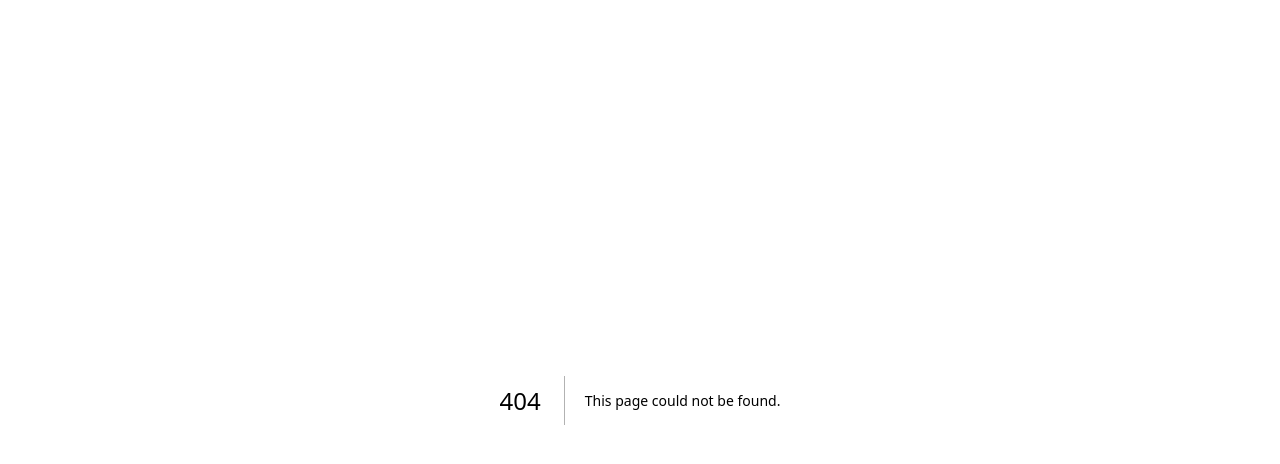
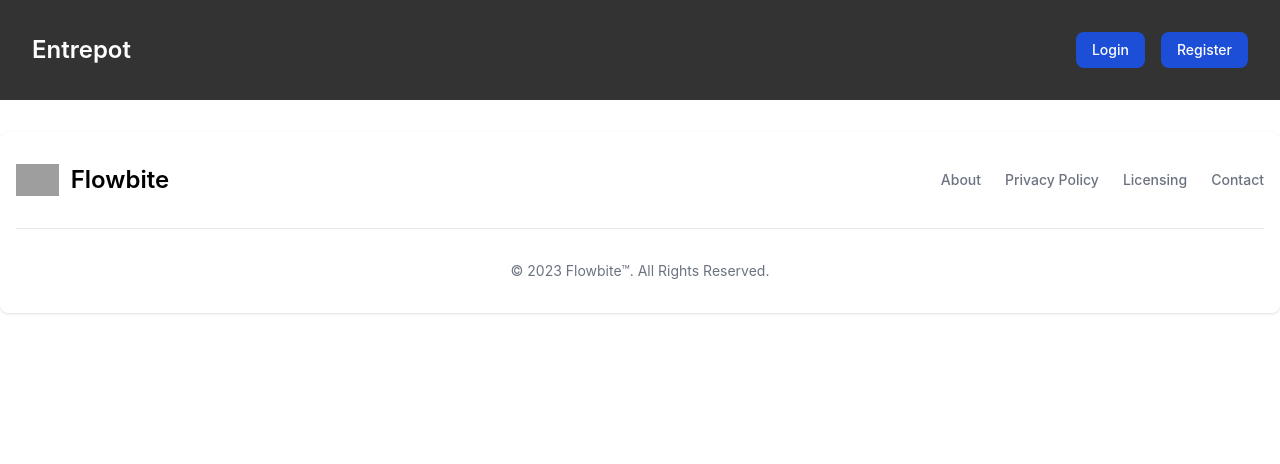
Before and after one commit to MeetHansalia/login, a Next.js app: page /Login/Layout in a window 1280 px wide. Before the commit this address had no page. Shown: the top 464 px of the page. Built offline with nearby package versions, Linux system fonts and the light colour scheme; grey boxes are pictures that could not be loaded.

Commit message:
router flick error

```diff
--- /dev/null
+++ b/components/Footer.js
@@ -0,0 +1,36 @@
+import React from 'react';
+
+const Footer = () => {
+  return (
+    <div className='bg-slate-gray-800'>
+      <footer className="bg-slate-gray-800 rounded-lg shadow dark:bg-gray-700">
+        <div className="w-full max-w-screen-xl mx-auto p-4 md:py-8 bg-slate-gray-800">
+          <div className="sm:flex sm:items-center sm:justify-between">
+            <a href="https://flowbite.com/" className="flex items-center mb-4 sm:mb-0 space-x-3 rtl:space-x-reverse">
+              <img src="https://flowbite.com/docs/images/logo.svg" className="h-8" alt="Flowbite Logo" />
+              <span className="self-center text-2xl font-semibold whitespace-nowrap dark:text-white">Flowbite</span>
+            </a>
+            <ul className="flex flex-wrap items-center mb-6 text-sm font-medium text-gray-500 sm:mb-0 dark:text-gray-400">
+              <li>
+                <a href="#" className="hover:underline me-4 md:me-6">About</a>
+              </li>
+              <li>
+                <a href="#" className="hover:underline me-4 md:me-6">Privacy Policy</a>
+              </li>
+              <li>
+                <a href="#" className="hover:underline me-4 md:me-6">Licensing</a>
+              </li>
+              <li>
+                <a href="#" className="hover:underline">Contact</a>
+              </li>
+            </ul>
+          </div>
+          <hr className="my-6 border-gray-200 sm:mx-auto dark:border-gray-700 lg:my-8" />
+          <span className="block text-sm text-gray-500 sm:text-center dark:text-gray-400">© 2023 <a href="https://flowbite.com/" className="hover:underline">Flowbite™</a>. All Rights Reserved.</span>
+        </div>
+      </footer>
+    </div>
+  );
+};
+
+export default Footer;
--- /dev/null
+++ b/components/Header.js
@@ -0,0 +1,25 @@
+import Link from 'next/link'
+import React from 'react'
+
+const Header = () => {
+  return (
+    <header>
+      <nav className="bg-slate-gray-800">
+          <div className="max-w-screen-xl flex items-center justify-between mx-auto p-4">
+              <Link href="/" className="flex items-center space-x-3 rtl:space-x-reverse">
+                  {/* <img src="https://flowbite.com/docs/images/logo.svg" className="h-8" alt="Flowbite Logo" /> */}
+                  <span className="self-center text-2xl font-semibold whitespace-nowrap text-white">Entrepot</span>
+              </Link>
+
+              <div className="flex space-x-4 ml-auto">
+                  <button type="button" className="text-white bg-blue-700 hover:bg-blue-800 focus:ring-4 focus:outline-none focus:ring-blue-300 font-medium rounded-lg text-sm px-4 py-2 text-center dark:bg-blue-600 dark:hover:bg-blue-700 dark:focus:ring-blue-800">Login</button>
+                  <button type="button" className="text-white bg-blue-700 hover:bg-blue-800 focus:ring-4 focus:outline-none focus:ring-blue-300 font-medium rounded-lg text-sm px-4 py-2 text-center dark:bg-blue-600 dark:hover:bg-blue-700 dark:focus:ring-blue-800">Register</button>
+              </div>
+          </div>
+      </nav>
+    </header>
+  )
+}
+
+
+export default Header
--- a/components/Layout.js
+++ b/components/Layout.js
@@ -1,5 +1,5 @@
-import React from 'react'
-
+import { useRouter } from 'next/router'
+import React, { useEffect } from 'react'
 
 
 
--- a/components/LoginForm.js
+++ b/components/LoginForm.js
@@ -1,4 +1,3 @@
-
 import Link from 'next/link';
 import { useRouter } from 'next/router';
 import React, { useEffect, useState } from 'react';
--- /dev/null
+++ b/pages/Login/Layout.js
@@ -0,0 +1,15 @@
+import Footer from '@/components/Footer'
+import Header from '@/components/Header'
+import React from 'react'
+
+const Layout = ({children}) => {
+  return (
+    <div>
+        <Header/>
+          <main>{children}</main>
+        <Footer/>
+    </div>
+  )
+}
+
+export default Layout
--- /dev/null
+++ b/pages/Login/index.js
@@ -0,0 +1,13 @@
+import React from 'react'
+import Layout from './Layout';
+import LoginForm from '@/components/LoginForm';
+
+const index = () => {
+  return (
+    <Layout>
+        <LoginForm/>
+    </Layout>
+  )
+}
+
+export default index;
--- a/pages/dashboard/index.js
+++ b/pages/dashboard/index.js
@@ -1,8 +1,7 @@
-
 import Link from 'next/link'
 import { useRouter } from 'next/router'
 import React, { useEffect, useState } from 'react'
-import { toast } from 'react-toastify';
+
 
 const index = () => {
 
--- a/pages/index.js
+++ b/pages/index.js
@@ -3,6 +3,7 @@ import LoginForm from "@/components/LoginForm";
 import Link from "next/link";
 import { useRouter } from "next/router";
 import React, { useEffect, useState } from 'react';
+
 
 
 function HomePage(){
--- a/pages/register/index.js
+++ b/pages/register/index.js
@@ -1,3 +1,5 @@
+
+
 import Layout from '@/components/Layout'
 import RegisterForm from '@/components/RegisterForm'
 import { useRouter } from 'next/router'
@@ -7,7 +9,7 @@ const index = () => {
   const router = useRouter()
     const handleRegister = (userData)=>{
         localStorage.setItem("userData",JSON.stringify(userData.data));
-
+        localStorage.setItem("isLogin", 0);
     }
     useEffect(()=>{
       console.log("Current path:", router.pathname)
@@ -18,7 +20,7 @@ const index = () => {
       if (isLoginValue == "1") {
         router.push('/dashboard');
       }
-    },[router.pathname])
+    },[])
 
   return (
    <Layout>
```
Also changed, not shown: pages/_app.js (+5 -2 lines), components/RegisterForm.js (line endings or trailing spaces). Lines whose indentation alone changed are shown as unchanged.
